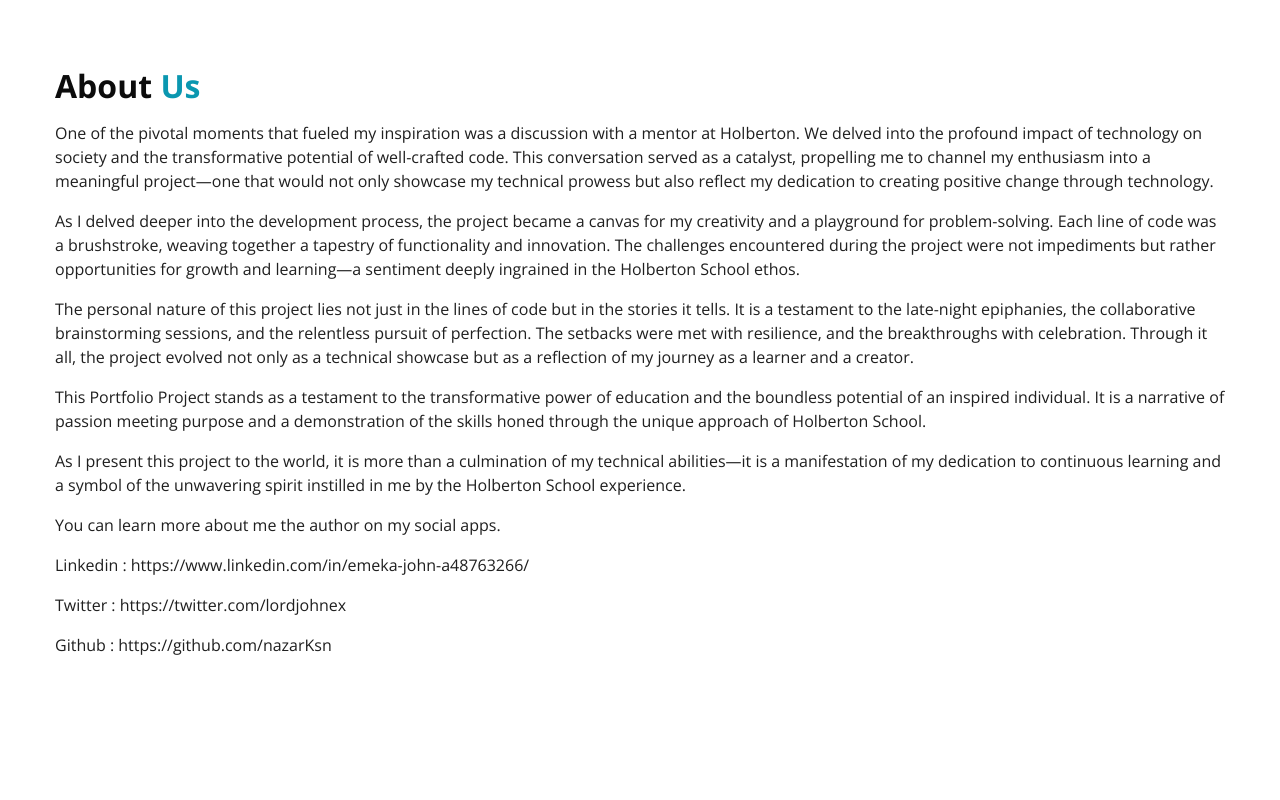
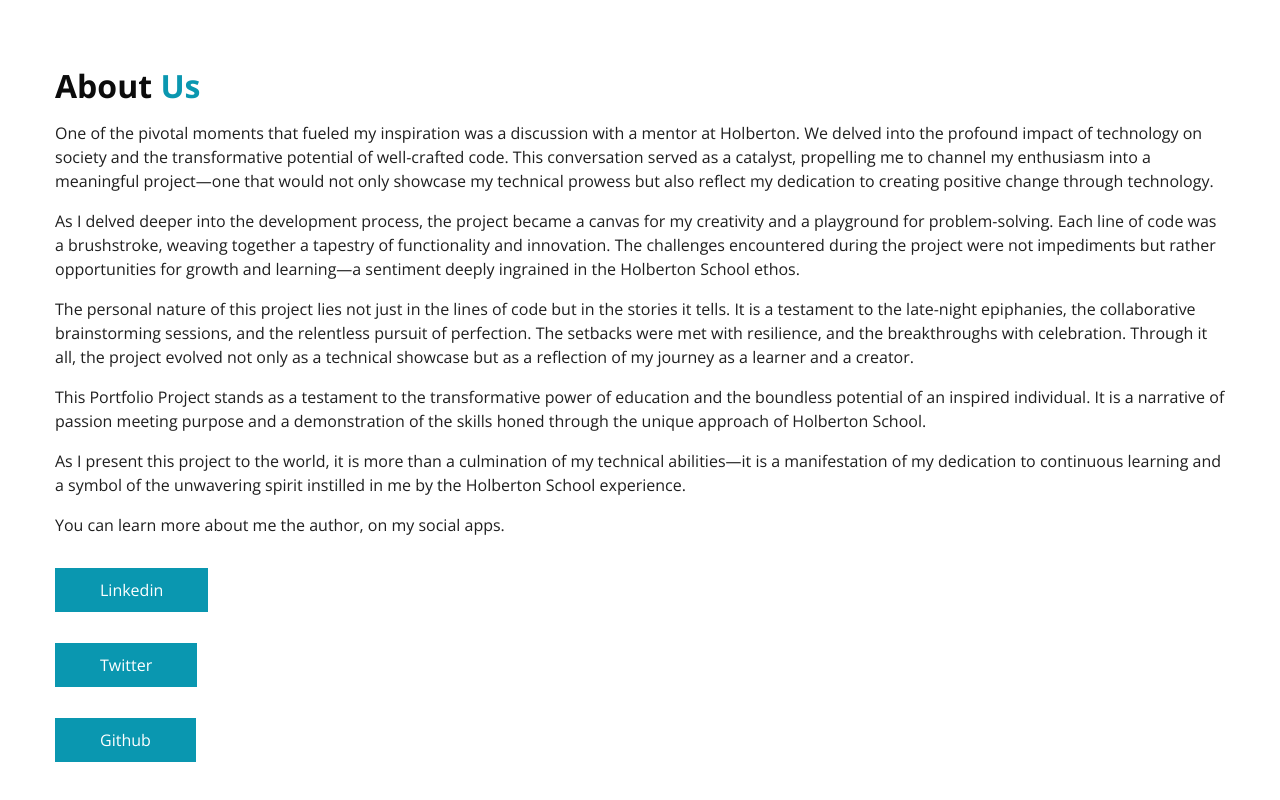
Before and after one commit to nazarKsn/Trash2Treasure, a website: page public/landing_page.html in a window 1280 px wide. Shown: the part 1905-2705 px from the top of the page. Before the commit the page ends 2668 px from the top, so only its background shows below. Drawn offline with nearby package versions, Linux system fonts and the light colour scheme; some packages are replaced by stand-ins of ours; a script that the page names is missing.

Commit message:
Edited landing page.

```diff
--- a/public/landing_page.html
+++ b/public/landing_page.html
@@ -217,11 +217,10 @@
               As I present this project to the world, it is more than a culmination of my technical abilities—it is a manifestation of my dedication to continuous learning and a symbol of the unwavering spirit instilled in me by the Holberton School experience.
             </p>
            <p>
-	   You can learn more about me the author on my social apps.</p>
-	   <p> Linkedin : https://www.linkedin.com/in/emeka-john-a48763266/</p>
-	   <p> Twitter : https://twitter.com/lordjohnex </p>
-	   <p> Github : https://github.com/nazarKsn
-           </p>
+	   You can learn more about me the author, on my social apps.</p>
+     <p><a href="https://www.linkedin.com/in/emeka-john-a48763266/">Linkedin</a></p>
+     <p><a href="https://twitter.com/lordjohnex">Twitter</a></p>
+     <p><a href="https://github.com/nazarKsn">Github</a></p>
           </div>
         </div>
         <!--<div class="col-md-6 "  >
```
